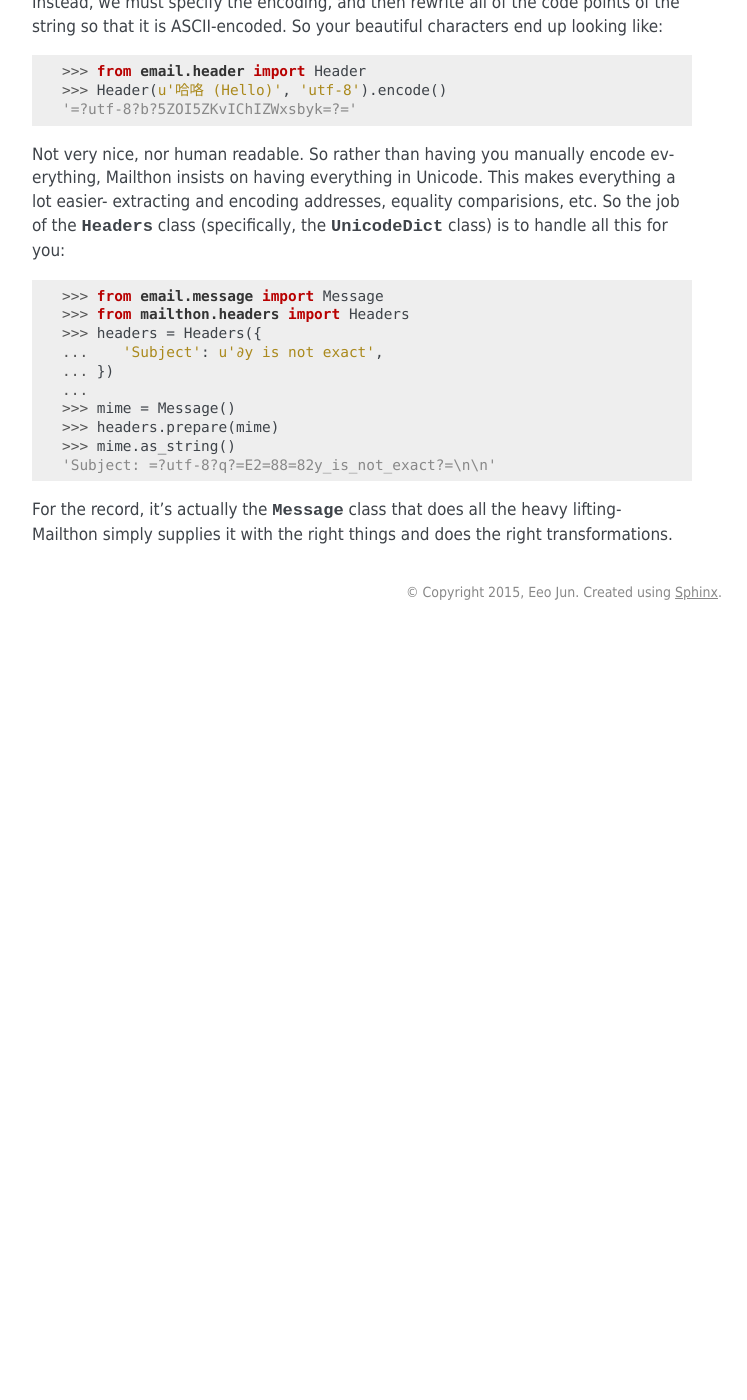
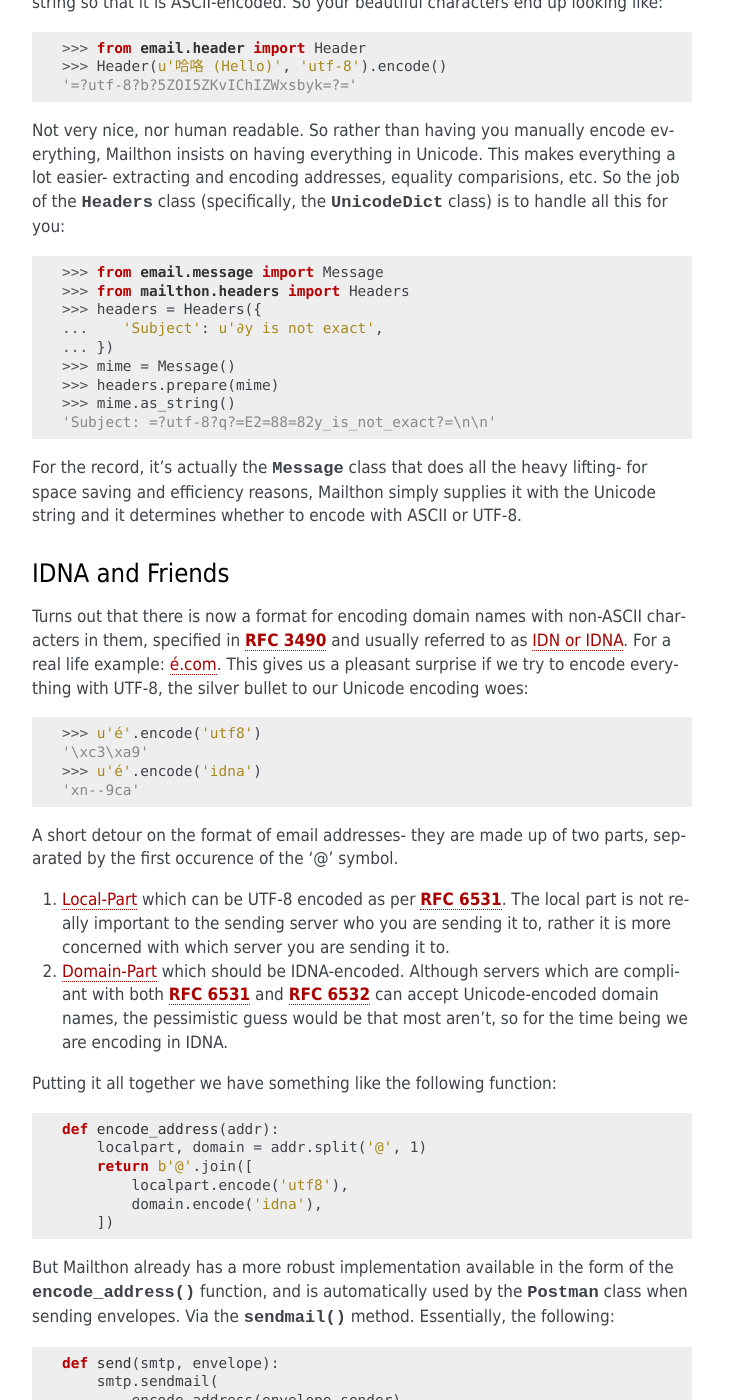
Before and after one commit to eugene-eeo/mailthon, a Sphinx documentation site: the page built from docs/indepth.rst, in a window 1280 px wide and 1400 px high, scrolled down 4398 px. Shown: the whole window, without its empty margins (388-1135 px from the left). Built offline with Sphinx 7.4.7, drawn with Linux system fonts in a browser that asks for light colours; before the commit the page ends 5028 px from its top, so only the background shows below that; some of the changed text lies outside the part shown.

Commit message:
add section on IDNA [skip ci]

```diff
--- a/docs/indepth.rst
+++ b/docs/indepth.rst
@@ -181,7 +181,7 @@ instance, it'll happily send it off::
     >>> assert r.ok
 
 Questioning our identity
-########################
+^^^^^^^^^^^^^^^^^^^^^^^^
 
 Notice the ``mail_from`` attribute- it is not
 named something like ``sender``. Why is that so?
@@ -233,7 +233,7 @@ do so via the :attr:`~mailthon.envelope.Envelope.sender`
 attribute.
 
 The headless MIME
-#################
+^^^^^^^^^^^^^^^^^
 
 In an ideal world, the SMTP protocol speaks Unicode
 and we can all throw poop emojis around at each other
@@ -279,13 +279,79 @@ class) is to handle all this for you::
     >>> headers = Headers({
     ...    'Subject': u'∂y is not exact',
     ... })
-    ...
     >>> mime = Message()
     >>> headers.prepare(mime)
     >>> mime.as_string()
     'Subject: =?utf-8?q?=E2=88=82y_is_not_exact?=\n\n'
 
 For the record, it's actually the :class:`~email.message.Message`
-class that does all the heavy lifting-
-Mailthon simply supplies it with the right
-things and does the right transformations.
+class that does all the heavy lifting- for space
+saving and efficiency reasons, Mailthon simply
+supplies it with the Unicode string and it
+determines whether to encode with ASCII or
+UTF-8.
+
+IDNA and Friends
+^^^^^^^^^^^^^^^^
+
+Turns out that there is now a format for
+encoding domain names with non-ASCII
+characters in them, specified in :rfc:`3490`
+and usually referred to as
+`IDN or IDNA <http://en.wikipedia.org/wiki/Internationalized_domain_name>`_.
+For a real life example: `é.com <http://xn--9ca.com>`_.
+This gives us a pleasant surprise if we try
+to encode everything with UTF-8, the silver
+bullet to our Unicode encoding woes::
+
+    >>> u'é'.encode('utf8')
+    '\xc3\xa9'
+    >>> u'é'.encode('idna')
+    'xn--9ca'
+
+A short detour on the format of email addresses-
+they are made up of two parts, separated by the
+first occurence of the '@' symbol.
+
+1. `Local-Part <http://en.wikipedia.org/wiki/Email_address#Local_part>`_
+   which can be UTF-8 encoded as per :rfc:`6531`.
+   The local part is not really important to the
+   sending server who you are sending it to, rather
+   it is more concerned with which server you are
+   sending it to.
+2. `Domain-Part <http://en.wikipedia.org/wiki/Email_address#Domain_part>`_
+   which should be IDNA-encoded. Although servers
+   which are compliant with both :rfc:`6531` and
+   :rfc:`6532` can accept Unicode-encoded domain
+   names, the pessimistic guess would be that most
+   aren't, so for the time being we are encoding
+   in IDNA.
+
+Putting it all together we have something like
+the following function::
+
+    def encode_address(addr):
+        localpart, domain = addr.split('@', 1)
+        return b'@'.join([
+            localpart.encode('utf8'),
+            domain.encode('idna'),
+        ])
+
+But Mailthon already has a more robust implementation
+available in the form of the :func:`~mailthon.helpers.encode_address`
+function, and is automatically used by the :class:`~mailthon.postman.Postman`
+class when sending envelopes. Via the :meth:`~smtplib.SMTP.sendmail`
+method. Essentially, the following::
+
+    def send(smtp, envelope):
+        smtp.sendmail(
+            encode_address(envelope.sender),
+            [encode_address(k) for k in envelope.receivers],
+            envelope.string(),
+        )
+
+Which explains why the addresses specified in the
+:attr:`~mailthon.envelope.Envelope.mail_from` and
+:attr:`~mailthon.envelope.Envelope.receivers` attributes
+must be Unicode values instead of byte strings
+since mixing them up will cause issues in Python 3.
```
Also changed, not shown: other parts of docs/indepth.rst (+2 -2 lines).
